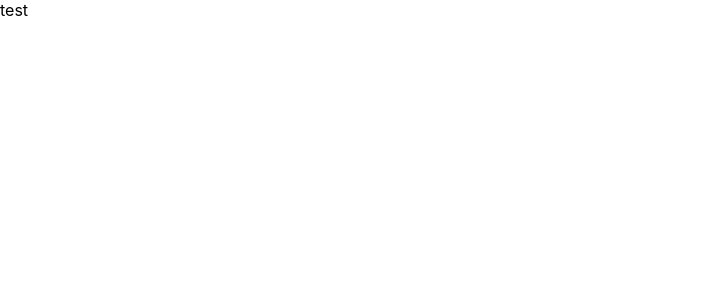
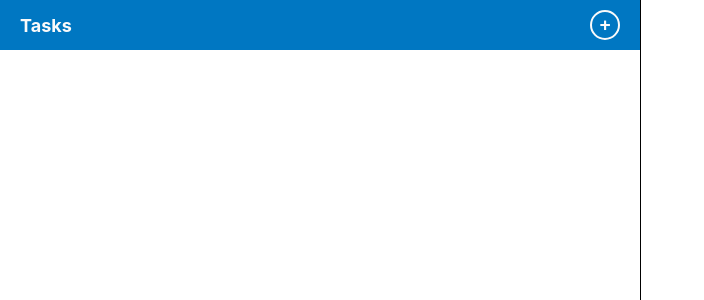
Before and after one commit to zT-1337/pomodore-app, a React (Create React App) app: page / in a window 1280 px wide. Shown: the top 300 px of the page, without its empty margins (0-704 px from the left). Built offline with nearby package versions, Linux system fonts and the light colour scheme.

Commit message:
-added: task headline

```diff
--- a/src/components/app/App.tsx
+++ b/src/components/app/App.tsx
@@ -1,7 +1,9 @@
+import { TaskContainer } from "../task/TaskContainer";
+
 function App() {
   return (
     <div>
-      test
+      <TaskContainer></TaskContainer>
     </div>
   );
 }
--- /dev/null
+++ b/src/components/task/TaskContainer.css
@@ -0,0 +1,43 @@
+.TaskContainer {
+  border-right: 1px solid black;
+  width: 50%;
+  height: 100%;
+  min-width: 200px;
+  min-height: 400px;
+}
+
+.TaskHeadlineContainer {
+  display: flex;
+  min-height: 50px;
+  align-items: center;
+  justify-content: center;
+  background-color: #0077c2;
+
+}
+
+.TaskHeadlineSpan {
+  color: #fafafa;
+  font-size: large;
+  font-weight: bold;
+  margin-left: 20px;
+}
+
+.addTaskButton {
+  font-size: larger;
+  font-weight: bold;
+  margin-left: auto;
+  height: 50%;
+  margin-right: 20px;
+  border: 2px solid #fafafa;
+  border-radius: 50%;
+  background-color: transparent;
+  color: #fafafa;
+  width: 30px;
+  height: 30px;
+  text-align: center;
+}
+
+.addTaskButton:hover {
+  background-color: #fafafa;
+  color: black;
+}
--- /dev/null
+++ b/src/components/task/TaskContainer.tsx
@@ -0,0 +1,15 @@
+import "./TaskContainer.css";
+
+export function TaskContainer() {
+  return (
+    <div className="TaskContainer">
+      <div className="TaskHeadlineContainer">
+        <span className="TaskHeadlineSpan">Tasks</span>
+        <button className="addTaskButton">+</button>
+      </div>
+      <div>
+
+      </div>
+    </div>
+  )
+}
--- a/src/index.css
+++ b/src/index.css
@@ -5,6 +5,7 @@ body {
     sans-serif;
   -webkit-font-smoothing: antialiased;
   -moz-osx-font-smoothing: grayscale;
+  min-height: 100vh;
 }
 
 code {
```
